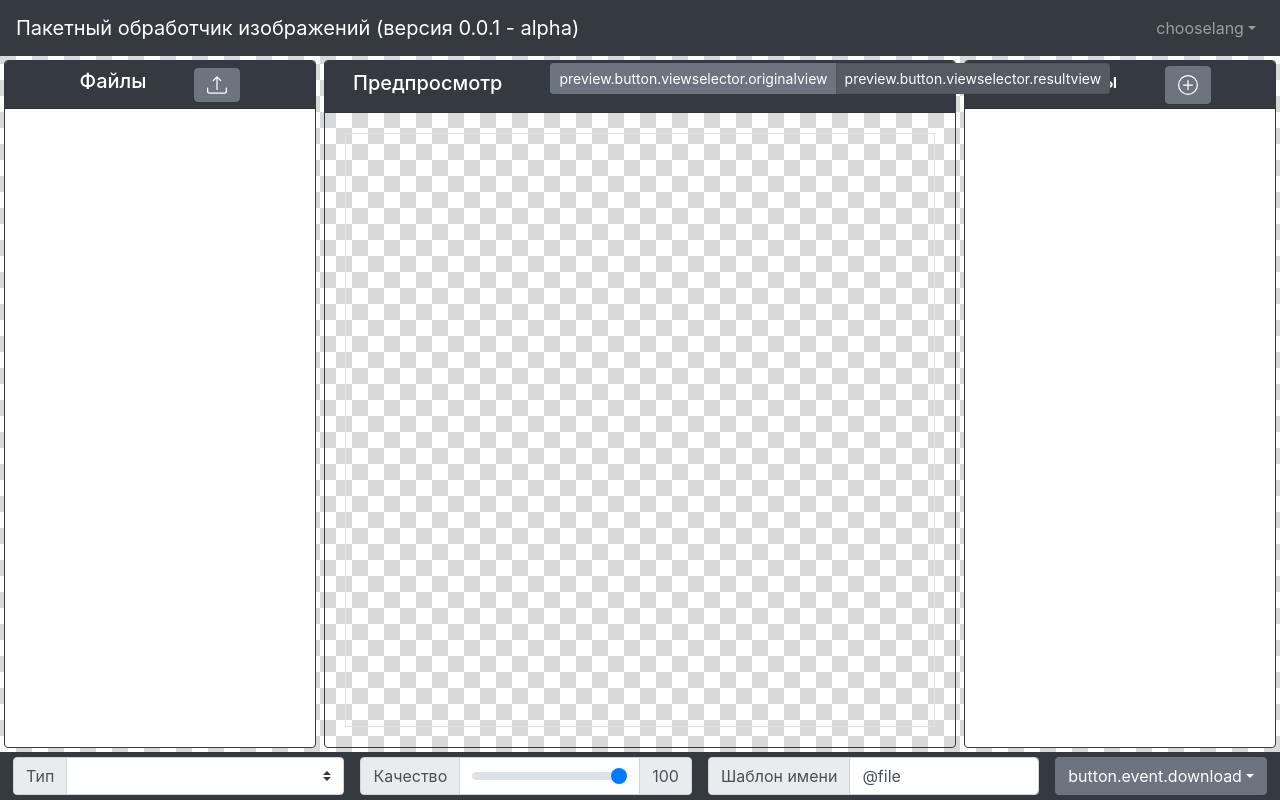
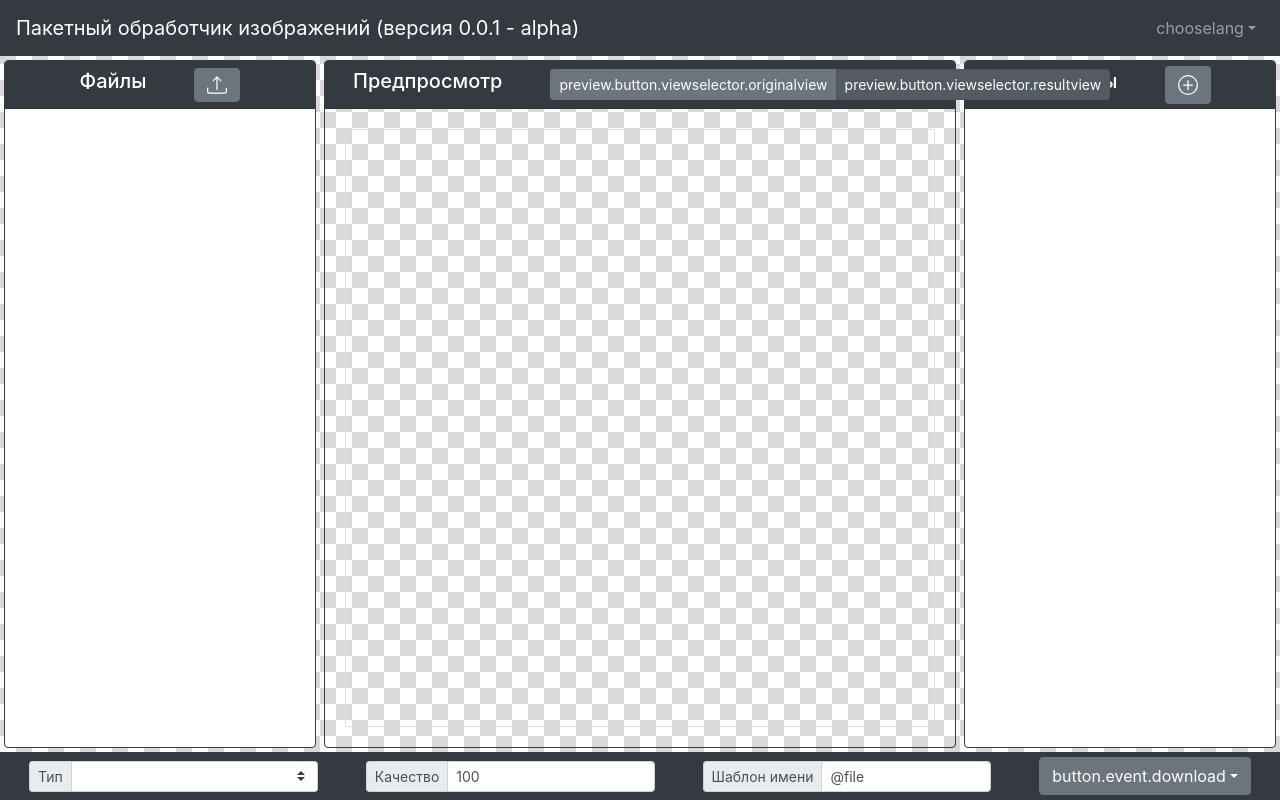
Before and after one commit to olegbarabanov/tinyibp, a Vue app: page / in a window 1280 px wide. Built offline with nearby package versions, Linux system fonts and the light colour scheme.

Commit message:
зафиксирован размер элементов в футере

```diff
--- a/src/components/Download.vue
+++ b/src/components/Download.vue
@@ -12,7 +12,7 @@
       @submit.stop.prevent
       class="mh-100 d-flex flex-row align-content-center justify-content-center align-items-center"
     >
-      <b-input-group prepend="Тип" class="mx-2">
+      <b-input-group size="sm" prepend="Тип" class="mx-4">
         <b-form-select
           v-model="selectedType"
           :options="supportTypes"
@@ -20,17 +20,17 @@
         ></b-form-select>
       </b-input-group>
 
-      <b-input-group prepend="Качество" class="mx-2" :append="quality">
+      <b-input-group size="sm" prepend="Качество" class="mx-4">
         <b-form-input
           id="range-2"
           v-model="quality"
-          type="range"
+          type="number"
           min="1"
           max="100"
           step="1"
         ></b-form-input>
       </b-input-group>
-      <b-input-group prepend="Шаблон имени" class="mx-2">
+      <b-input-group size="sm" prepend="Шаблон имени" class="mx-4">
         <b-form-input
           id="input-live"
           v-model="nameTransformPattern"
@@ -38,7 +38,7 @@
           trim
         ></b-form-input>
       </b-input-group>
-      <b-dropdown block :text="$t('button.event.download')" class="mx-2">
+      <b-dropdown block :text="$t('button.event.download')" class="mx-4">
         <b-dropdown-item v-on:click="$store.dispatch('downloadImages')"
           >Скачать все файлы</b-dropdown-item
         >
--- a/src/components/PreviewCanvas.vue
+++ b/src/components/PreviewCanvas.vue
@@ -10,11 +10,11 @@
     <b-card-header
       header-bg-variant="dark"
       header-text-variant="white"
-      class="d-flex flex-row align-items-center justify-content-center p-1 p-1"
+      class="d-flex flex-row align-items-center justify-content-center p-1"
       style="min-height:3rem"
     >
       <h5 class="mx-4">Предпросмотр</h5>
-      <b-form-group v-slot="{ariaDescribedby}" class="d-inline-flex mx-4">
+      <b-form-group v-slot="{ariaDescribedby}" class="d-inline-flex m-0 mx-4">
         <b-form-radio-group
           id="btn-radios-1"
           v-model="selected"
```
